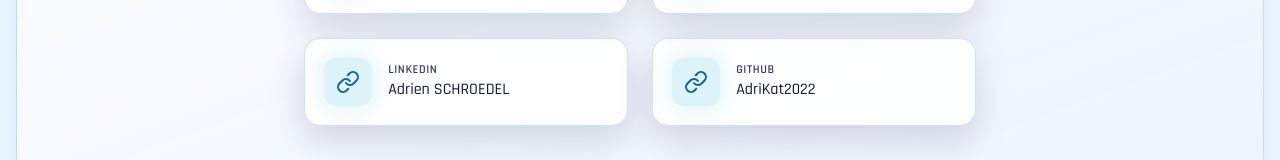
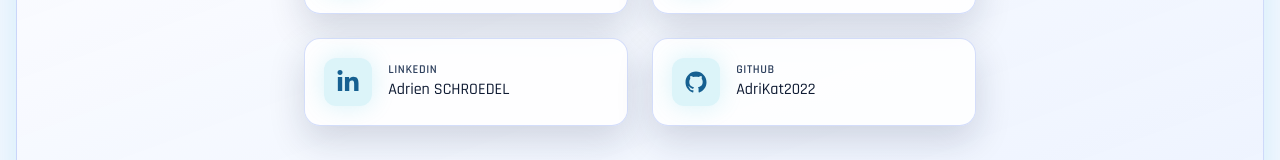
Before and after one commit to AdriKat2022/kat-portfolio, a React (Vite) app: page / in a window 1280 px wide. Shown: the part 3951-4111 px from the top of the page. Built offline with nearby package versions, Linux system fonts and the light colour scheme.

Commit message:
updated icons

```diff
--- a/src/data/contact.ts
+++ b/src/data/contact.ts
@@ -1,10 +1,13 @@
-import { Mail, Phone, Link, Gamepad2Icon } from 'lucide-react';
+import { Mail, Phone } from 'lucide-react';
+import { IoLogoGithub } from 'react-icons/io';
 import type { LucideIcon } from 'lucide-react';
+import type { IconType } from 'react-icons';
+import { FaItchIo, FaLinkedinIn } from 'react-icons/fa';
 
 export const FullName = "Adrien SCHROEDEL";
 export interface ContactMethod {
   href: string;
-  icon: LucideIcon;
+  icon: LucideIcon | IconType;
   labelKey: string;
   value: string;
   truncateValue?: boolean;
@@ -14,7 +17,7 @@ export interface SocialLink {
   key: string;
   href: string;
   label: string;
-  icon: LucideIcon;
+  icon: LucideIcon | IconType;
 }
 
 export const contactMethods: ContactMethod[] = [
@@ -33,18 +36,18 @@ export const contactMethods: ContactMethod[] = [
   },
   {
     href: 'https://linkedin.com/in/adrien-schroedel',
-    icon: Link,
+    icon: FaLinkedinIn,
     labelKey: 'LinkedIn',
     value: 'Adrien SCHROEDEL',
   },
   {
     href: 'https://github.com/AdriKat2022/',
-    icon: Link,
+    icon: IoLogoGithub,
     labelKey: 'GitHub',
     value: 'AdriKat2022',
   },
 ];
 
 export const socials: SocialLink[] = [
-  { icon: Gamepad2Icon, href: 'https://adrikat-1.itch.io', label: 'Itch.io', key: 'itchio' },
+  { icon: FaItchIo, href: 'https://adrikat-1.itch.io', label: 'Itch.io', key: 'itchio' },
 ];
```
